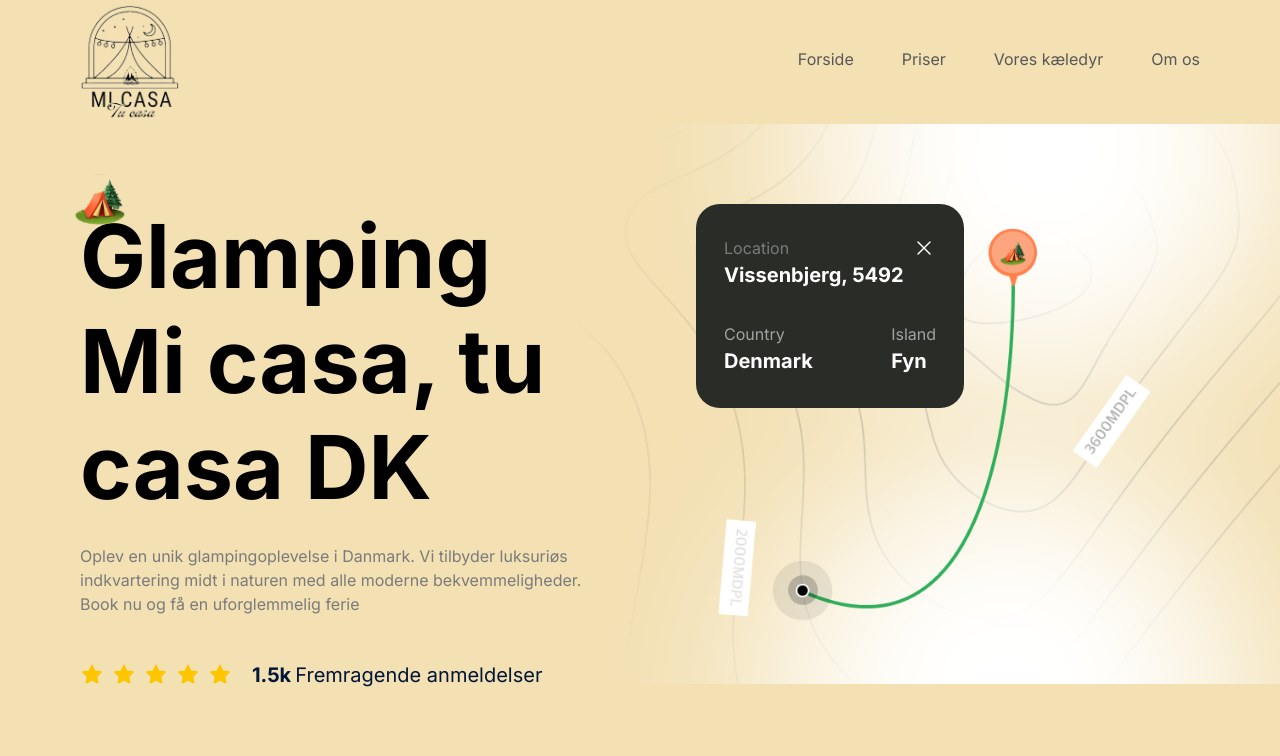
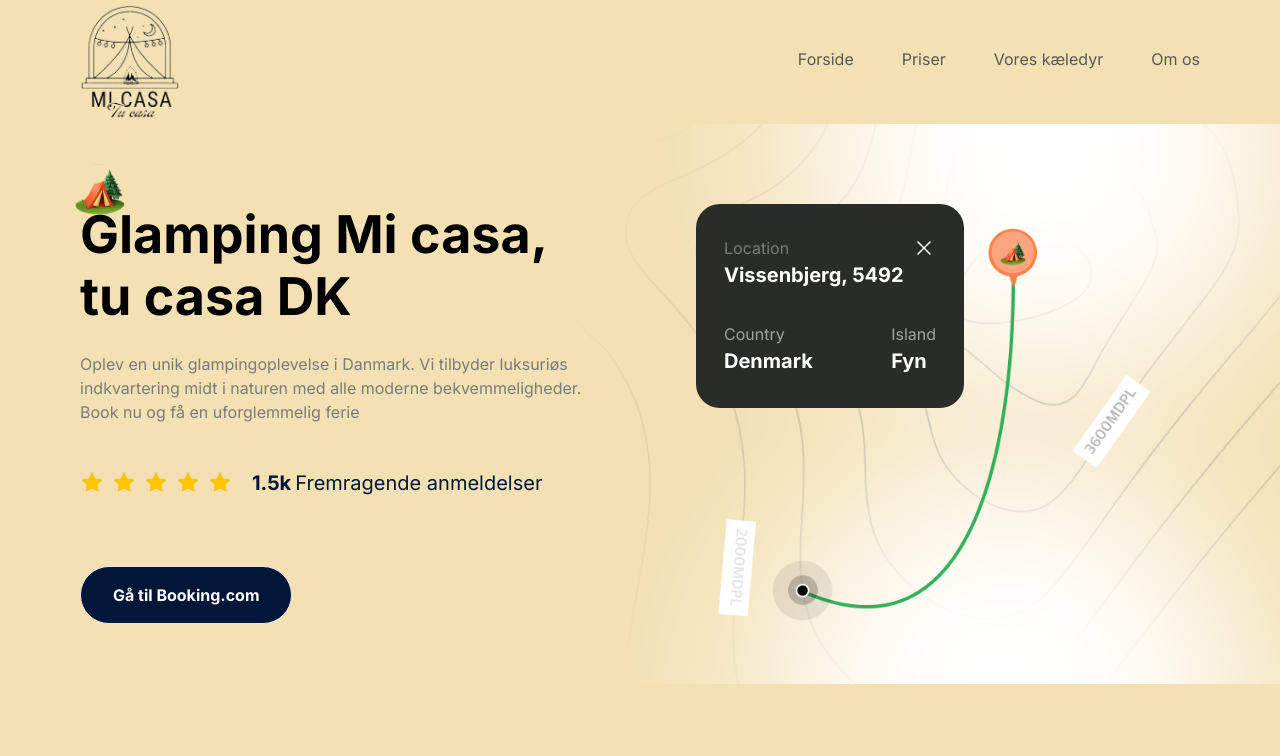
Before and after one commit to brumar77/test, a Next.js app: page / in a window 1280 px wide. Shown: the top 756 px of the page. Built offline with nearby package versions, Linux system fonts and the light colour scheme.

Commit message:
cambios sobre h1

```diff
--- a/components/Hero.tsx
+++ b/components/Hero.tsx
@@ -14,10 +14,10 @@ export const Hero = () => {
           alt="camp"
           width={50}
           height={50}
-          className="absolute left-[-5px] top-[-30px] w-10 lg:w-[50px]"
+          className="absolute left-[-5px] top-[-40px] w-10 lg:w-[50px]"
         />
 
-        <h1 className="bold-52 lg:bold-88">Glamping Mi casa, tu casa DK</h1>
+        <h1 className="bold-52 lg:bold-52">Glamping Mi casa, tu casa DK</h1>
 
         {/* <p className="regular-16 mt-6 text-gray-30 xl:max-w-[520px]">
           Imagine waking up surrounded by the serenity of nature without giving
```
